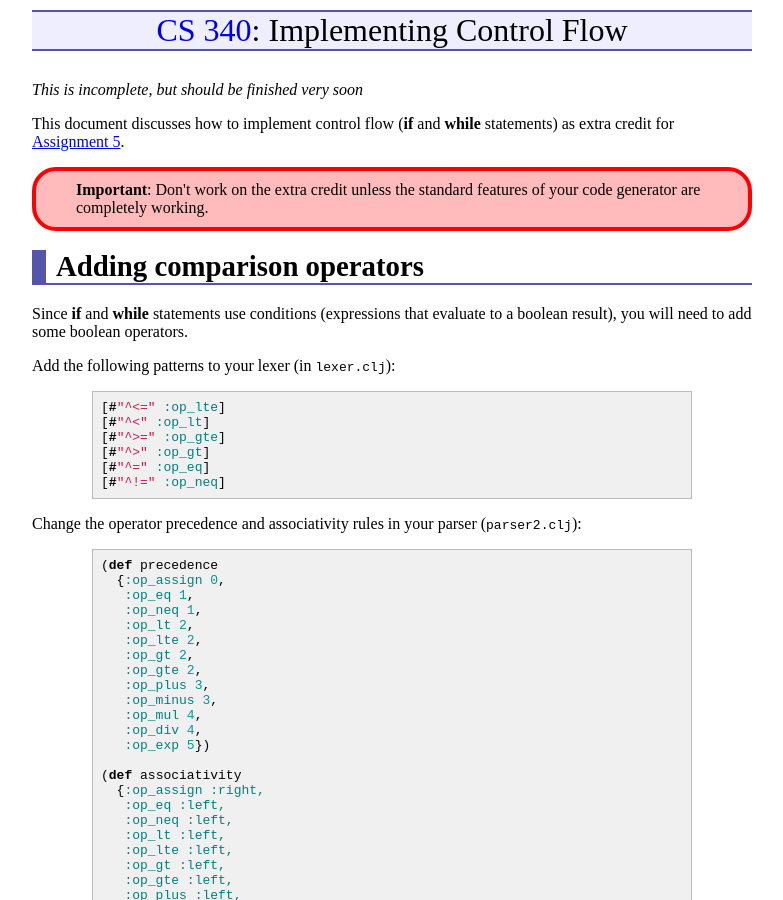
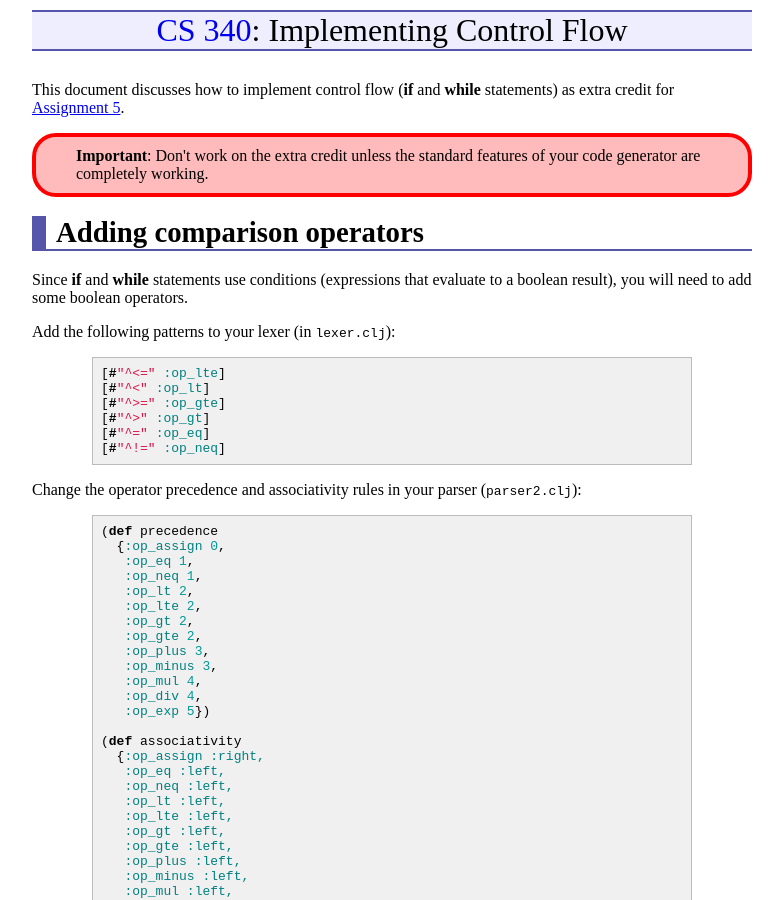
Before and after one commit to ycpcs/cs340-fall2014, a Jekyll site: the page built from assign/assign08controlflow.md, in a window 1280 px wide and 900 px high. Shown: the whole window, without its empty margins (248-1031 px from the left). Built offline with Jekyll 4.4.1, drawn with Linux system fonts in a browser that asks for light colours; nearby versions of some CDN libraries; Markdown is read by kramdown in place of the engine named in the settings.

Commit message:
this is complete now

```diff
--- a/assign/assign08controlflow.md
+++ b/assign/assign08controlflow.md
@@ -2,8 +2,6 @@
 layout: default
 title: "Implementing Control Flow"
 ---
-
-*This is incomplete, but should be finished very soon*
 
 This document discusses how to implement control flow (**if** and **while** statements) as extra credit for [Assignment 5](assign08.html).
 
```
